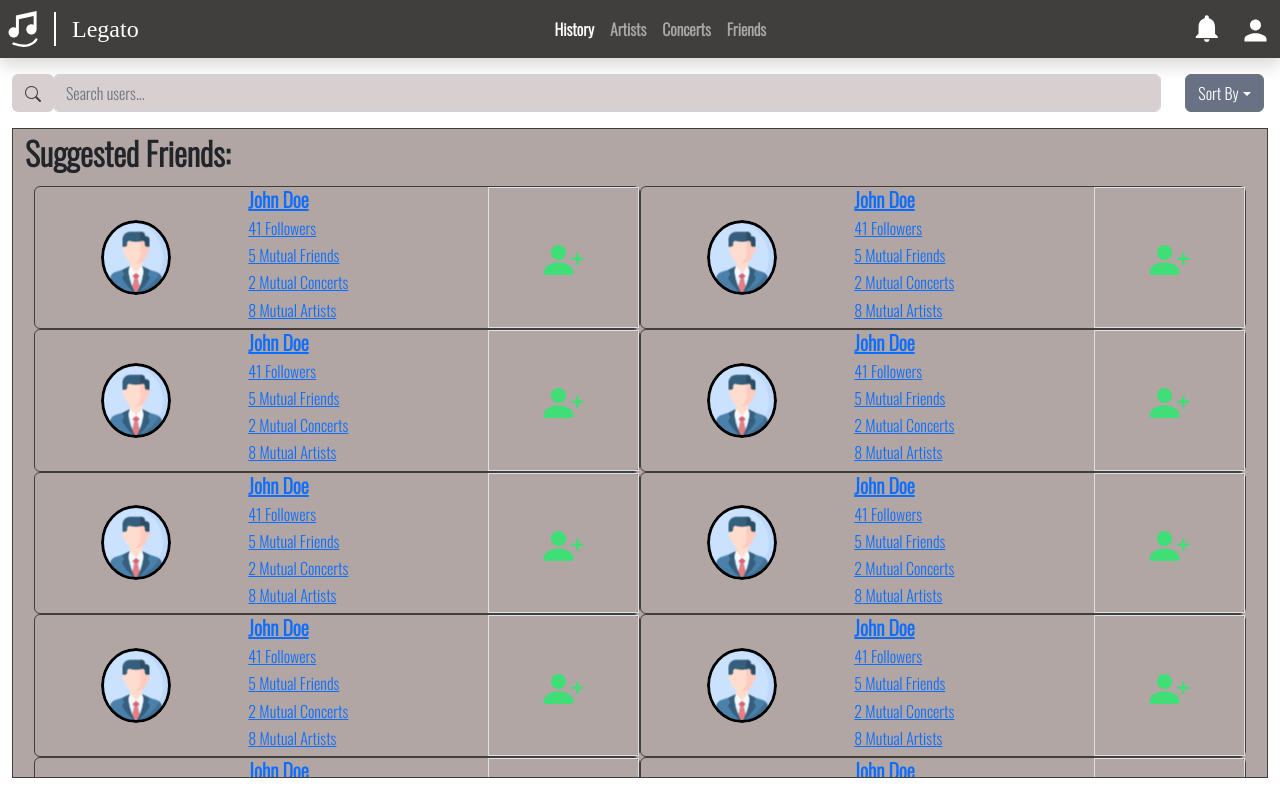
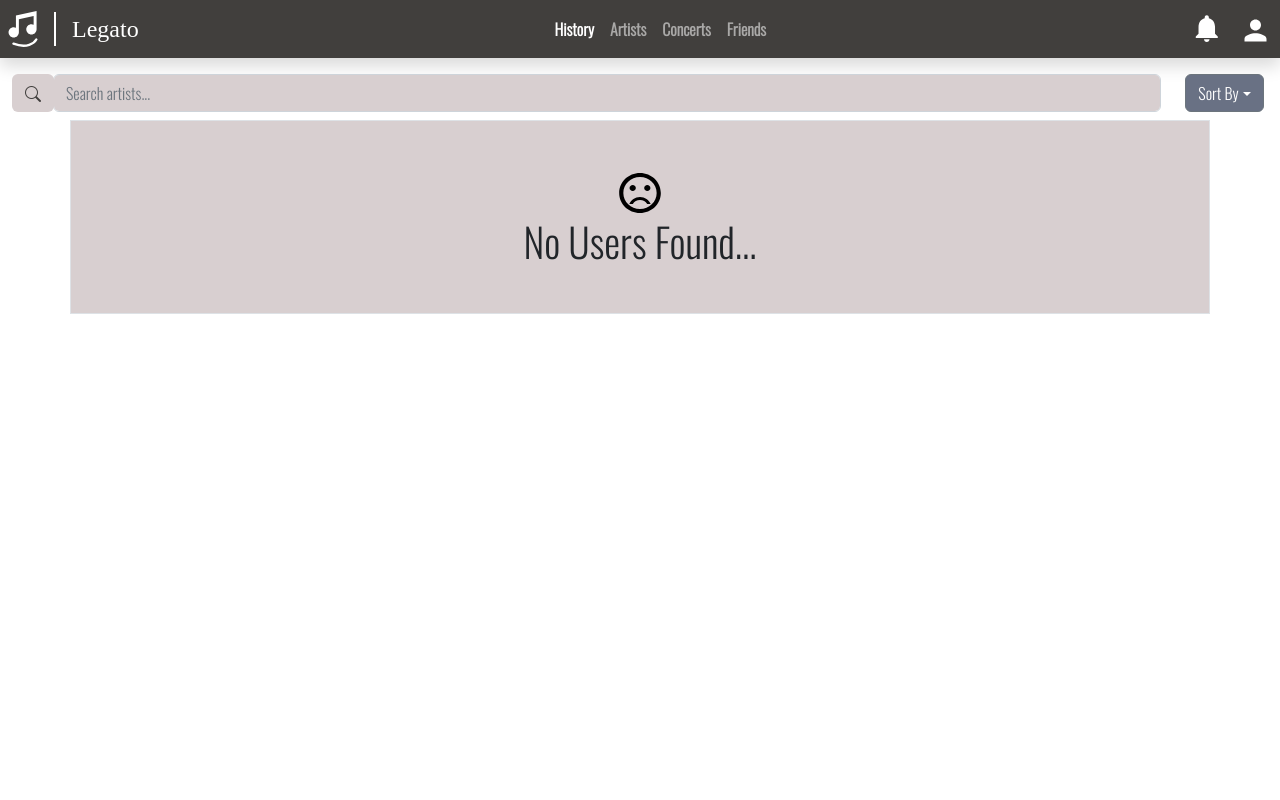
Before and after one commit to SDSC-Cali-Coders/Legato, a React (Create React App) app in the folder frontend/: page / in a window 1280 px wide. Built offline with nearby package versions, Linux system fonts and the light colour scheme; a web font is replaced by a local one.

Commit message:
Update profile image

```diff
--- a/frontend/src/App.css
+++ b/frontend/src/App.css
@@ -190,3 +190,9 @@
   overflow-x: hidden;
   height: 75vh;
 }
+
+.findFriendsLink {
+  text-decoration: none;
+  color: black;
+
+}
--- a/frontend/src/App.jsx
+++ b/frontend/src/App.jsx
@@ -8,7 +8,7 @@ import NoFriends from "./components/friends/NoFriends";
 import FriendCard from "./components/friends/FriendCard";
 
 function App(props) {
-  let friendCard1 = Array(10).fill({
+  let friendCard1 = Array(2).fill({
     img: defProfileIcon,
     name: "John Doe",
     followers: "41",
@@ -18,14 +18,13 @@ function App(props) {
     type2: "Concerts",
     mutualArtists: "8",
     type3: "Artists",
-    // isFriendAdded: false,
+    isFriendAdded:false,
   })
   return (
     <>
       {props.isLoggedIn && <Navbar />}
-      <Friends card={friendCard1}/>
-
-
+      {/* <Friends card={friendCard1}/> */}
+      <NoFriends/>
     </>
   );
 }
--- a/frontend/src/pages/Friends.jsx
+++ b/frontend/src/pages/Friends.jsx
@@ -2,7 +2,6 @@ import React from "react";
 import Searchbar from "../components/Searchbar";
 import DropdownMenu from "../components/DropdownMenu";
 import FriendCard from "../components/friends/FriendCard";
-import defProfileIcon from "../assets/pfpIcon.svg";
 
 const Friends = (props) => {
   const card = props.card.map((item) => {
@@ -17,7 +16,7 @@ const Friends = (props) => {
         type2={item.type2}
         mutualArtists={item.mutualArtists}
         type3={item.type3}
-        isFriendAdded={false}
+        isFriendAdded={item.isFriendAdded}
       />
     );
   });
@@ -45,6 +44,7 @@ const Friends = (props) => {
 
           {/* Row: Grid [2xn] */}
           <div className="vertical-scroll col">
+
             <div className="row row-cols-2 border border-primary m-2">
               {card}
             </div>
```
